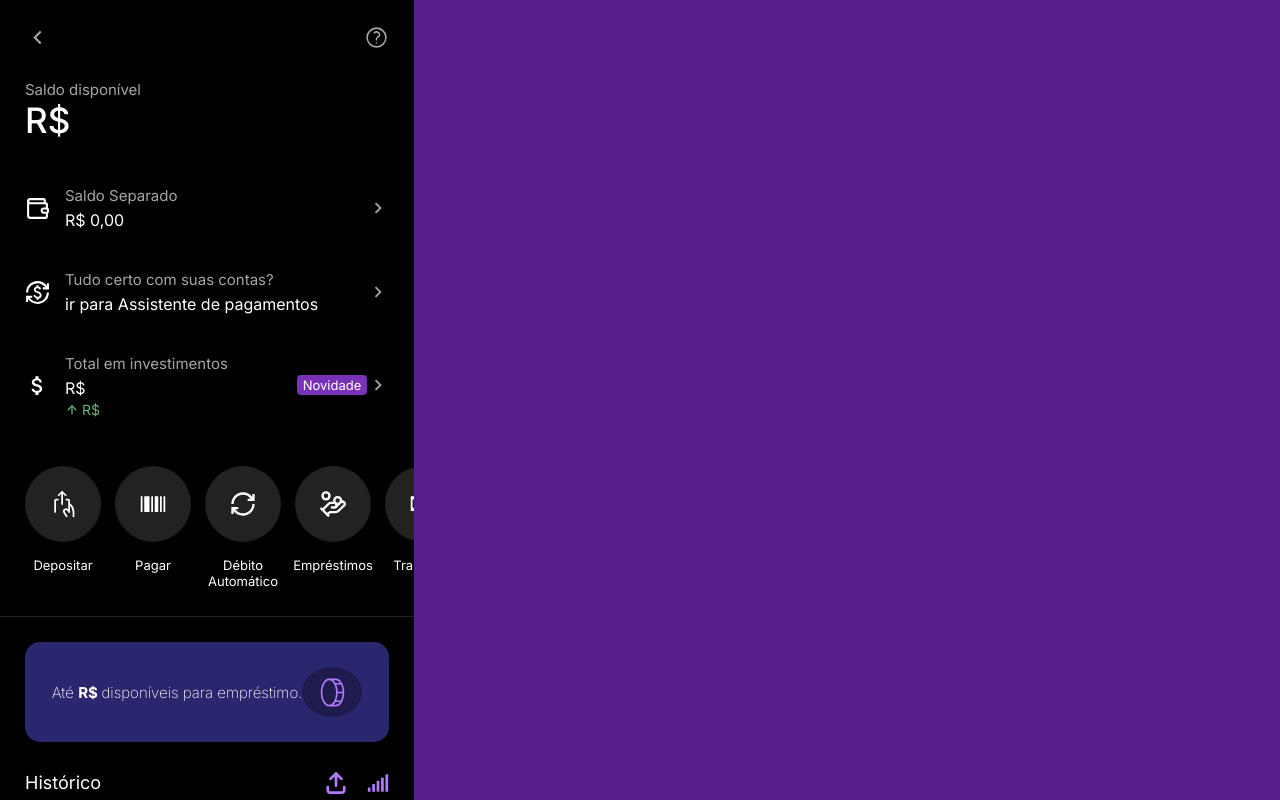
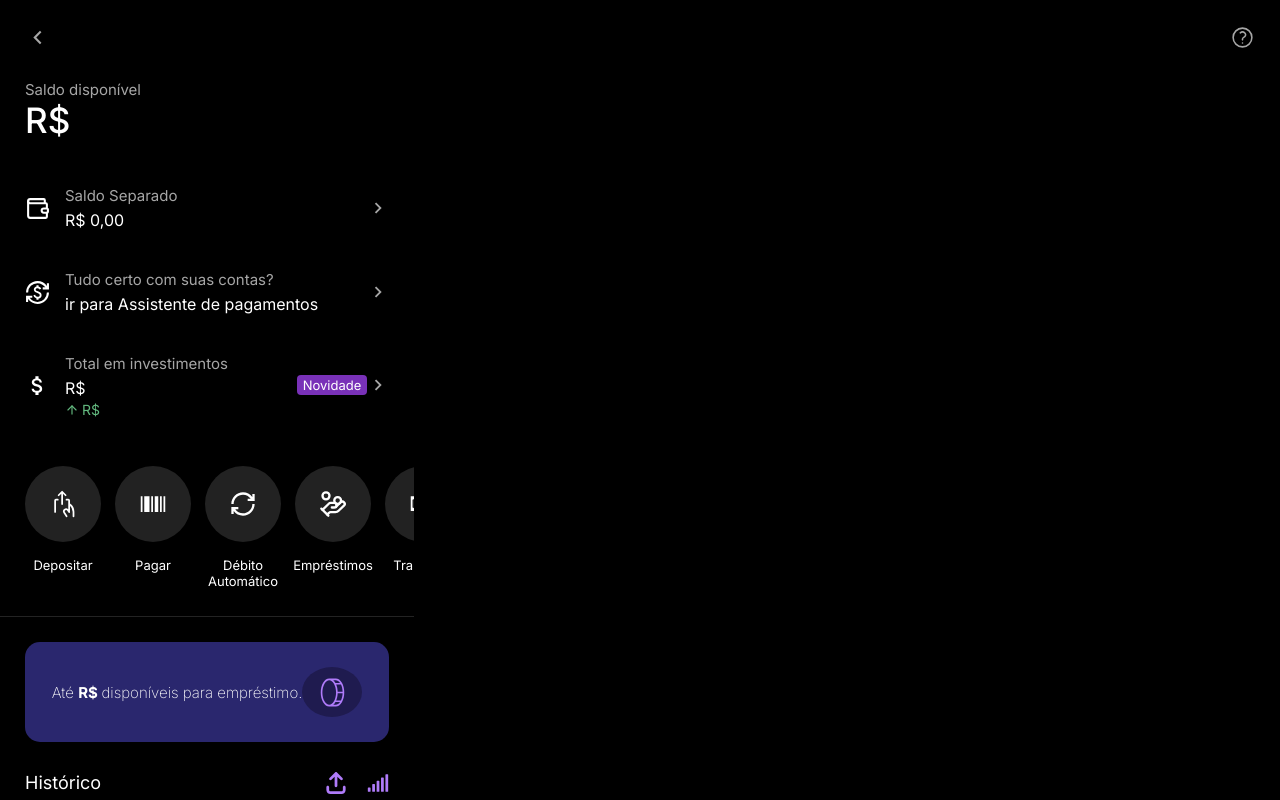
Before and after one commit to gilbertopetrini/nuandroidsn, a React (Vite) app: page /saldo in a window 1280 px wide. Shown: the top 800 px of the page. Built offline with nearby package versions, Linux system fonts and the light colour scheme.

Commit message:
coisaboa61

```diff
--- a/src/App.css
+++ b/src/App.css
@@ -23,7 +23,6 @@ body {
   overflow-y: auto;
   scrollbar-width: none;
   overscroll-behavior: contain; /* ou 'none' se quiser um bloqueio mais forte */
-  background-color: #591E8C;
 }
 
 
@@ -70,6 +69,7 @@ body {
   height: 896px;
   padding-top: env(safe-area-inset-top);
   overscroll-behavior: contain;
+  background-color: #591E8C;
 
 }
 .roxocima{
--- a/src/saldo.css
+++ b/src/saldo.css
@@ -1,12 +1,11 @@
-html{
-    background-color: black;
-}
+
 
 .mainSaldo{
     width: 414px;
     height: fit-content;
     padding-top: env(safe-area-inset-top);
     background-color: black;
+    width: 100%;
 
 }
 .barra1{
@@ -171,6 +170,7 @@ html{
     padding: 0 25px;
     font-size: 18px;
     height: 60px;
+    width: 414px;
 }
 .histicons{
     display: flex;
@@ -182,6 +182,8 @@ html{
     display: flex;
     justify-content: center;
     align-items: center;
+    height: fit-content;
+    width: 414px;
 }
 .busca{
     display: flex;
```
Also changed, not shown: src/index.css (line endings or trailing spaces).
